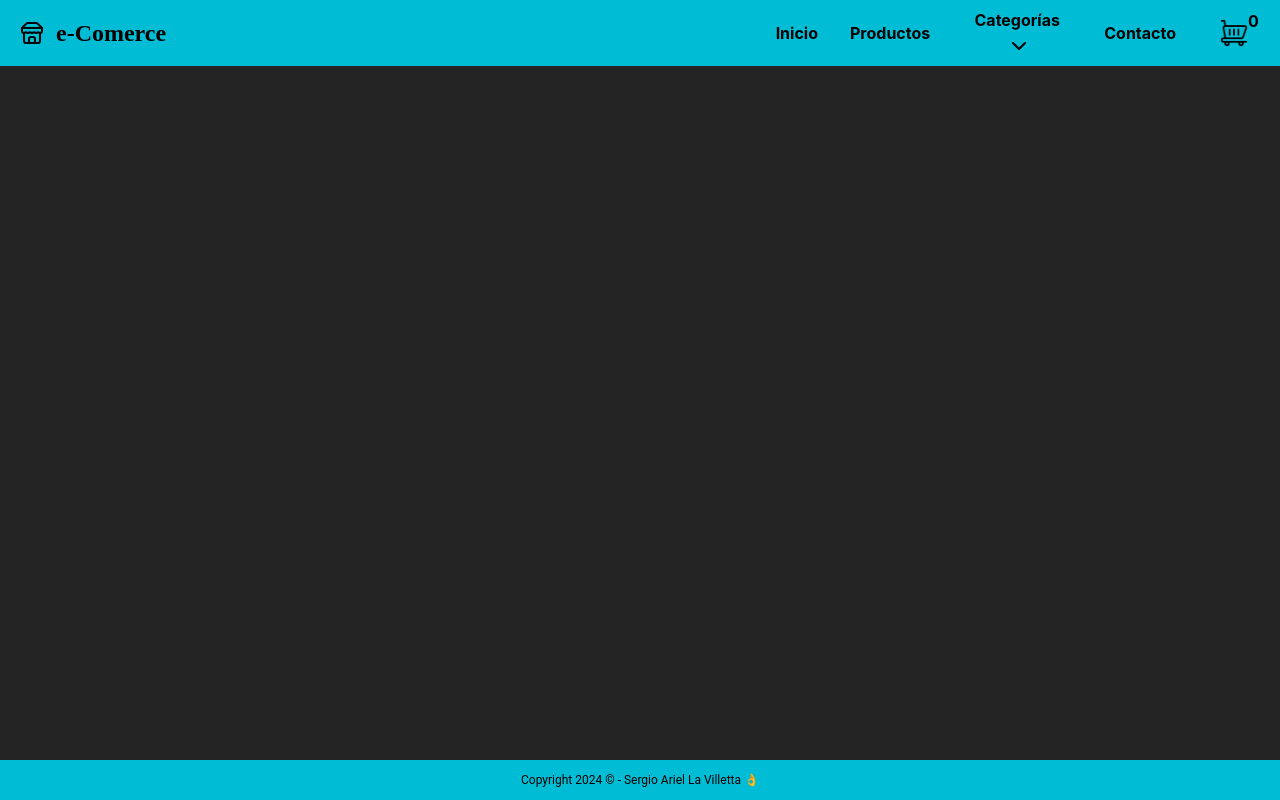
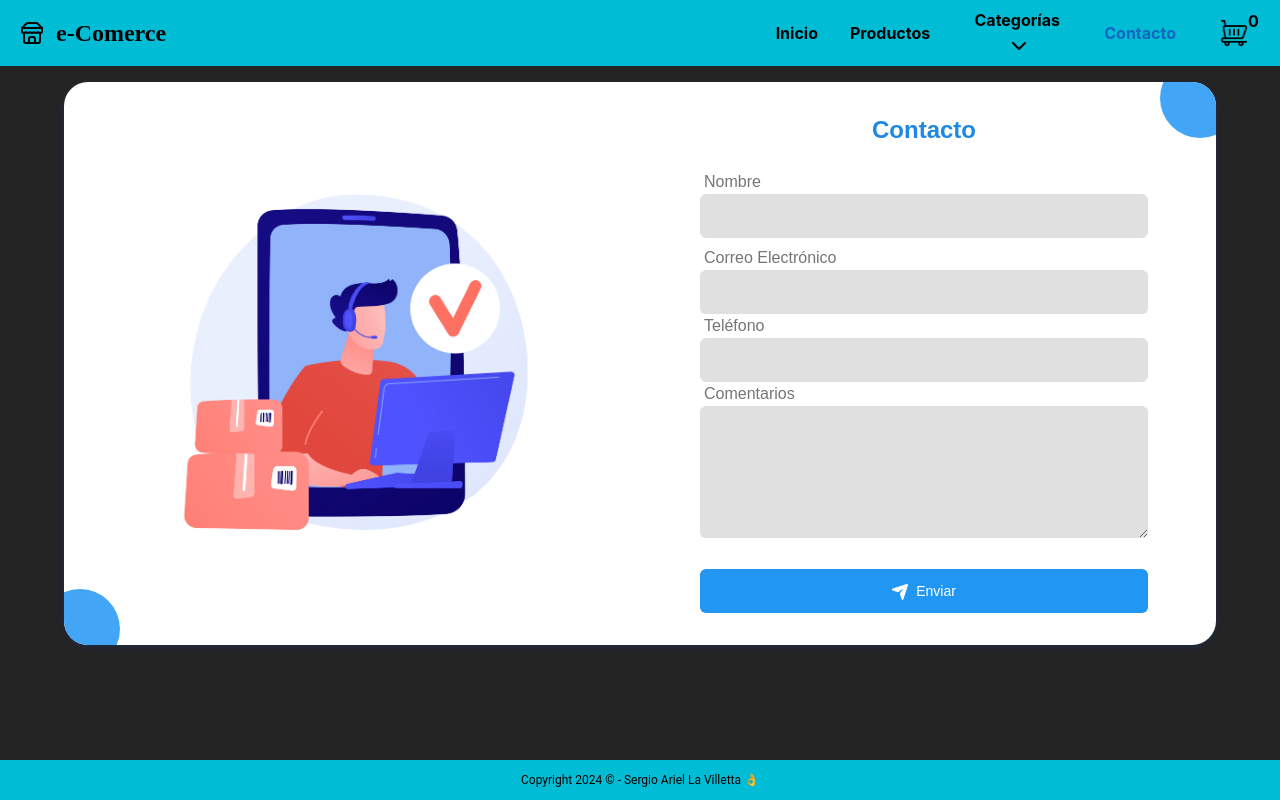
Before and after one commit to sergioLvDev/proyectoFinal-React-Sergio-LaVilletta, a React (Vite) app: page /contacto in a window 1280 px wide. Built offline with nearby package versions, Linux system fonts and the light colour scheme.

Commit message:
cotact form

```diff
--- /dev/null
+++ b/src/components/Contacto.jsx
@@ -0,0 +1,72 @@
+import React from "react";
+
+const Contacto = () => {
+  return (
+    <div className="m-2 font-[sans-serif] max-w-6xl xl:mx-auto  relative bg-white shadow-[0_2px_10px_-3px_rgba(6,81,237,0.3)] rounded-3xl overflow-hidden mt-4">
+      <div className="absolute w-20 h-20 bg-blue-400 rounded-full -bottom-6 -left-6"></div>
+      <div className="absolute w-20 h-20 bg-blue-400 rounded-full -top-6 -right-6"></div>
+
+      <div className="grid gap-8 px-6 py-8 md:grid-cols-2">
+        <div className="flex flex-col items-center justify-center text-center">
+          <img
+            src="../imagenesProductos/contacto.jpg"
+            alt="contacto img"
+            className="w-5/6 shrink-0"
+          />
+        </div>
+
+        <form className="rounded-tl-3xl rounded-bl-3xl">
+          <h2 className="mb-6 text-2xl font-bold text-center text-blue-600">
+            Contacto
+          </h2>
+          <div className="relative max-w-md mx-auto">
+            <label className="ml-1 text-gray-600">Nombre</label>
+            <input
+              type="text"
+              className="w-full px-4 py-3 mb-2 text-sm text-black bg-gray-300 rounded-md required outline-blue-600"
+            />
+            <label className="ml-1 text-gray-600">Correo Electrónico</label>
+            <input
+              type="email"
+              className="w-full px-4 py-3 text-sm text-black bg-gray-300 rounded-md required outline-blue-600 focus-within:bg-transparent"
+            />
+            <label className="ml-1 text-gray-600">Teléfono</label>
+            <input
+              type="tel"
+              className="w-full px-4 py-3 text-sm text-black bg-gray-300 rounded-md outline-blue-600 focus-within:bg-transparent"
+            />
+
+            <label className="ml-1 text-gray-600">Comentarios</label>
+            <textarea
+              rows="6"
+              className="w-full px-4 pt-3 text-sm text-black bg-gray-300 rounded-md outline-blue-600 focus-within:bg-transparent"
+            ></textarea>
+
+            <button
+              type="button"
+              className="text-white w-full relative bg-blue-500 hover:bg-blue-600 rounded-md text-sm px-6 py-3 !mt-6"
+            >
+              <svg
+                xmlns="http://www.w3.org/2000/svg"
+                width="16px"
+                height="16px"
+                fill="#fff"
+                className="inline mr-2"
+                viewBox="0 0 548.244 548.244"
+              >
+                <path
+                  fillRule="evenodd"
+                  d="M392.19 156.054 211.268 281.667 22.032 218.58C8.823 214.168-.076 201.775 0 187.852c.077-13.923 9.078-26.24 22.338-30.498L506.15 1.549c11.5-3.697 24.123-.663 32.666 7.88 8.542 8.543 11.577 21.165 7.879 32.666L390.89 525.906c-4.258 13.26-16.575 22.261-30.498 22.338-13.923.076-26.316-8.823-30.728-22.032l-63.393-190.153z"
+                  clipRule="evenodd"
+                  data-original="#000000"
+                />
+              </svg>
+              Enviar
+            </button>
+          </div>
+        </form>
+      </div>
+    </div>
+  );
+};
+export default Contacto;
--- a/src/components/Main.jsx
+++ b/src/components/Main.jsx
@@ -3,6 +3,7 @@ import ItemListContainer from "./ItemListContainer";
 import Carrito from "./Carrito";
 import Home from "./Home";
 import ItemDetailContainer from "./ItemDetailContainer";
+import Contacto from "./Contacto";
 import CheckOut from "./CheckOut";
 
 function Main() {
@@ -14,6 +15,7 @@ function Main() {
         <Route path="/productos" element={<ItemListContainer />} />
         <Route path="/item/:id" element={<ItemDetailContainer />} />
         <Route path="/carrito" element={<Carrito />} />
+        <Route path="/contacto" element={<Contacto />} />
         <Route path="/checkout" element={<CheckOut />} />
       </Routes>
     </main>
--- a/src/components/NavBar.jsx
+++ b/src/components/NavBar.jsx
@@ -82,7 +82,7 @@ function NavBar() {
             </ul>
           )}
         </div>
-        <NavLink to="/checkout" className="block itemhover hover:bg-cyan-600">
+        <NavLink to="/contacto" className="block itemhover hover:bg-cyan-600">
           Contacto
         </NavLink>
         <NavLink to="/carrito" className="itemhover">
```
Also changed, not shown: public/imagenesProductos/contacto.jpg (added).
